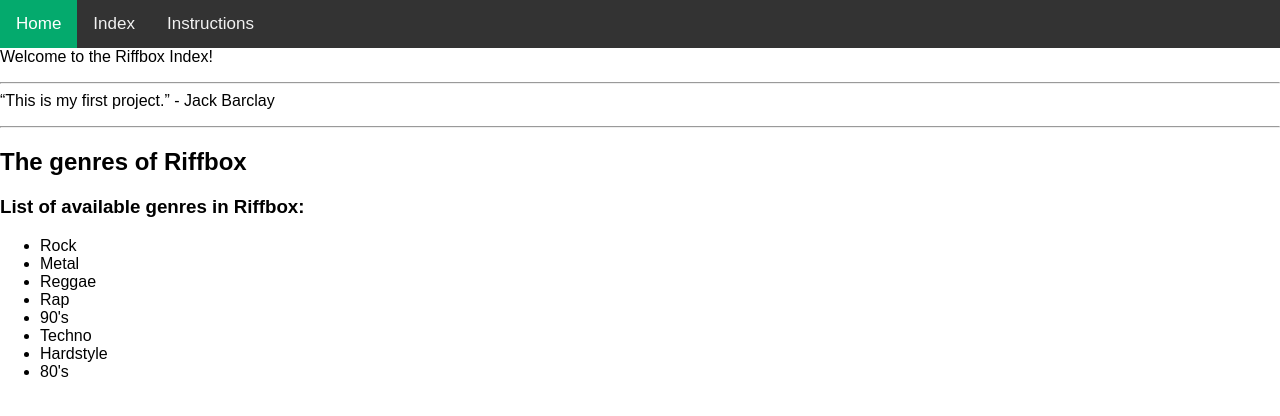
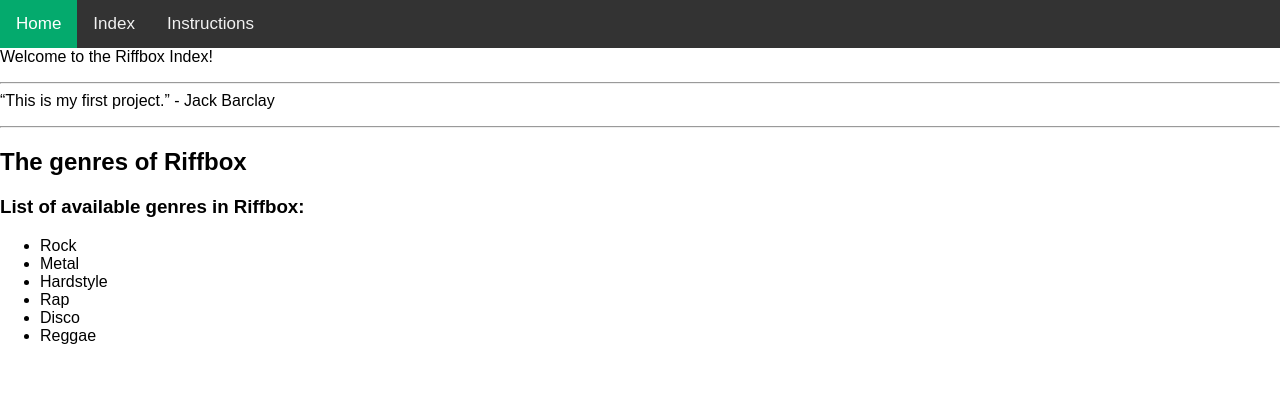
Before and after one commit to QAJackBarclay/ProjectRiffbox, a Flask app: page /index in a window 1280 px wide. Shown: the top 416 px of the page. Run offline with Flask 2, Linux system fonts and the light colour scheme.

Commit message:
Here is my first proper push

```diff
--- a/application/routes.py
+++ b/application/routes.py
@@ -1,5 +1,7 @@
 from application import app
 from flask import render_template
+from application.forms import BasicForm
+
 
 @app.route ('/')
 
@@ -21,7 +23,6 @@ def result():
 
 @app.route('/input', methods=['GET', 'POST'])
 def register():
-    message = ""
     form = BasicForm()
 
-    return render_template('home.html', form=form, message=message)
+    return render_template('input.html', form=form, message= "Riffbox")
--- a/application/templates/index.html
+++ b/application/templates/index.html
@@ -17,12 +17,10 @@
     <ul>
         <li>Rock</li>
         <li>Metal</li>
+        <li>Hardstyle</li>
+        <li>Rap</li>
+        <li>Disco</li>
         <li>Reggae</li>
-        <li>Rap</li>
-        <li>90's</li>
-        <li>Techno</li>
-        <li>Hardstyle</li>
-        <li>80's</li>
     </ul>
     </article>
 
--- a/application/templates/input.html
+++ b/application/templates/input.html
@@ -10,11 +10,11 @@
         <div class='form'>
             <form method='POST' action=''>
                 {{ form.hidden_tag() }}
-                {{ form.favourite_genre1.label }} {{ form.favourite_genre1 }}
+                {{ form.favourite_1.label }} {{ form.favourite_1 }}
                 <br>
-                {{ form.favourite_genre2.label }} {{ form.favourite_genre2}}
+                {{ form.favourite_2.label }} {{ form.favourite_2}}
                 <br>
-                {{ form.favourite_genre3.label }} {{ form.favourite_genre3 }}
+                {{ form.favourite_3.label }} {{ form.favourite_3 }}
                 <br>
                 {{ form.submit }}
                 <br>
```
Also changed, not shown: application/forms.py (added, +10 -0 lines), tests/test_app.py (added, +3 -0 lines), README.md.
